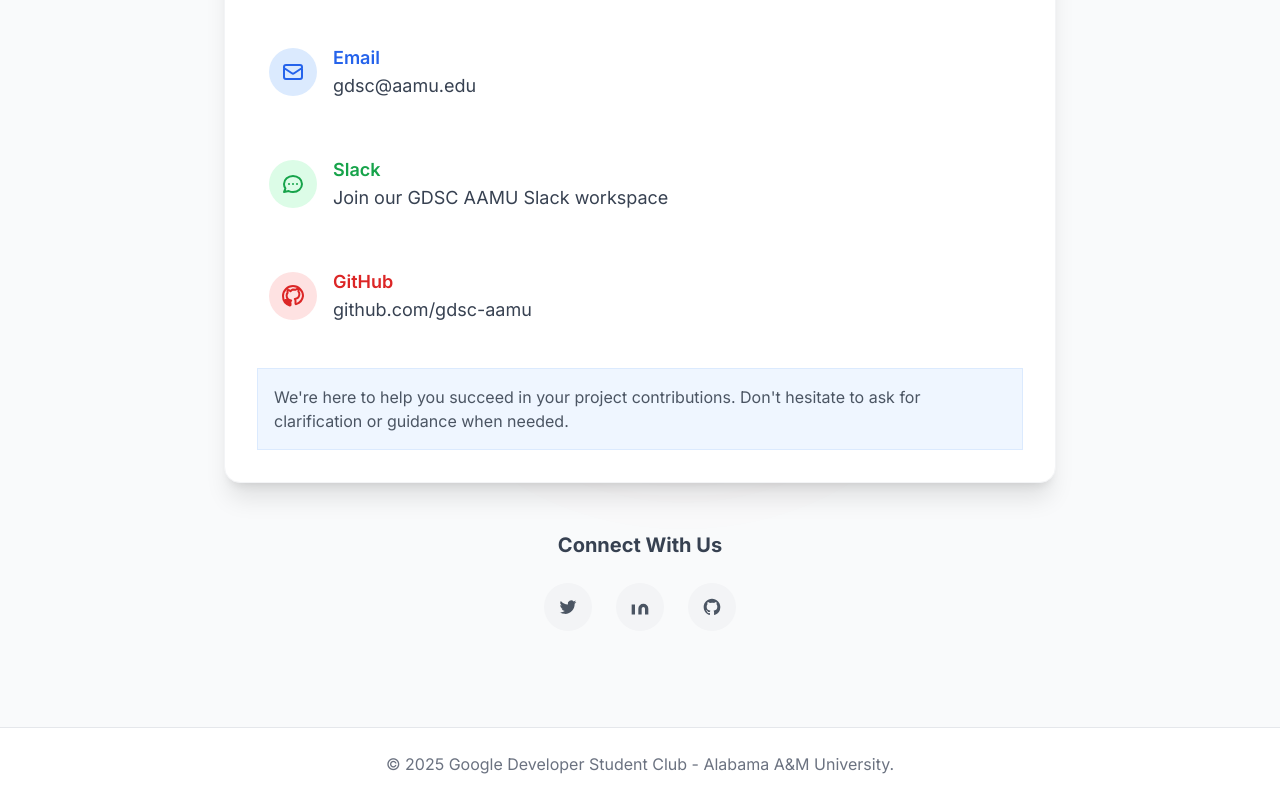
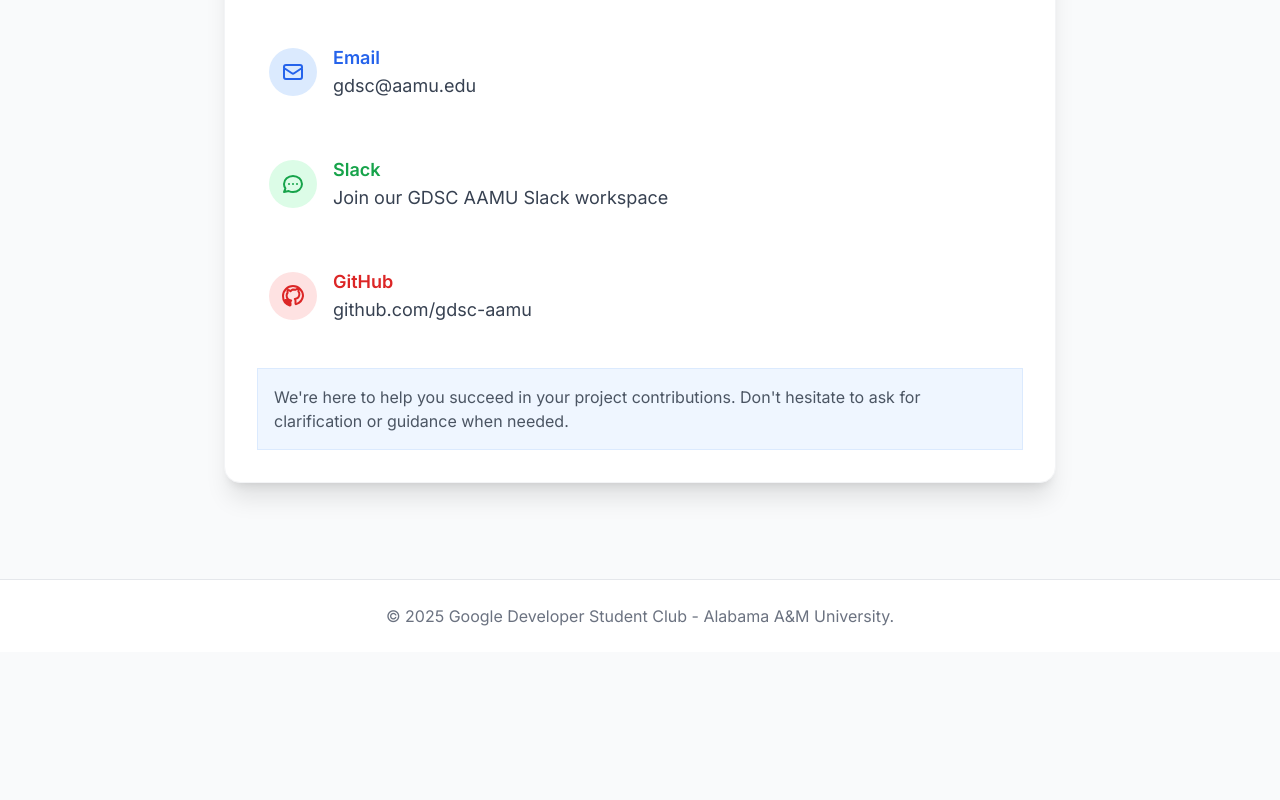
Before and after one commit to Ibrahim-t39/gdsc-aamu-web-dev-guide, a Next.js app: page /contact in a window 1280 px wide. Shown: the part 521-1321 px from the top of the page. After the commit the page ends 1173 px from the top, so only its background shows below. Built offline with nearby package versions, Linux system fonts and the light colour scheme.

Commit message:
removing links

```diff
--- a/app/contact/page.tsx
+++ b/app/contact/page.tsx
@@ -100,39 +100,6 @@ export default function Contact() {
           </div>
         </div>
       </div>
-
-      {/* Enhanced social links */}
-      <div className="mt-12 text-center">
-        <h3 className="text-xl font-bold text-gray-700 dark:text-gray-300 mb-6">Connect With Us</h3>
-        <div className="flex justify-center space-x-6">
-          {[
-            {
-              path: "M8.29 20.251c7.547 0 11.675-6.253 11.675-11.675 0-.178 0-.355-.012-.53A8.348 8.348 0 0022 5.92a8.19 8.19 0 01-2.357.646 4.118 4.118 0 001.804-2.27 8.224 8.224 0 01-2.605.996 4.107 4.107 0 00-6.993 3.743 11.65 11.65 0 01-8.457-4.287 4.106 4.106 0 001.27 5.477A4.072 4.072 0 012.8 9.713v.052a4.105 4.105 0 003.292 4.022 4.095 4.095 0 01-1.853.07 4.108 4.108 0 003.834 2.85A8.233 8.233 0 012 18.407a11.616 11.616 0 006.29 1.84",
-              name: "Twitter"
-            },
-            {
-              path: "M16 8a6 6 0 016 6v7h-4v-7a2 2 0 00-2-2 2 2 0 00-2 2v7h-4v-7a6 6 0 016-6zM2 9h4v12H2z",
-              name: "LinkedIn"
-            },
-            {
-              path: "M12 2C6.477 2 2 6.484 2 12.017c0 4.425 2.865 8.18 6.839 9.504.5.092.682-.217.682-.483 0-.237-.008-.868-.013-1.703-2.782.605-3.369-1.343-3.369-1.343-.454-1.158-1.11-1.466-1.11-1.466-.908-.62.069-.608.069-.608 1.003.07 1.531 1.032 1.531 1.032.892 1.53 2.341 1.088 2.91.832.092-.647.35-1.088.636-1.338-2.22-.253-4.555-1.113-4.555-4.951 0-1.093.39-1.988 1.029-2.688-.103-.253-.446-1.272.098-2.65 0 0 .84-.27 2.75 1.026A9.564 9.564 0 0112 6.844c.85.004 1.705.115 2.504.337 1.909-1.296 2.747-1.027 2.747-1.027.546 1.379.202 2.398.1 2.651.64.7 1.028 1.595 1.028 2.688 0 3.848-2.339 4.695-4.566 4.943.359.309.678.92.678 1.855 0 1.338-.012 2.419-.012 2.747 0 .268.18.58.688.482A10.019 10.019 0 0022 12.017C22 6.484 17.522 2 12 2z",
-              name: "GitHub"
-            }
-          ].map((item, i) => (
-            <a
-              key={i}
-              href="#"
-              className="h-12 w-12 flex items-center justify-center rounded-full bg-gray-100 dark:bg-gray-700 text-gray-600 dark:text-gray-400 hover:bg-blue-500 hover:text-white dark:hover:bg-blue-500 transition-colors"
-              aria-label={item.name}
-            >
-              <svg className="h-5 w-5" fill="currentColor" viewBox="0 0 24 24" aria-hidden="true">
-                <path d={item.path} />
-              </svg>
-              <span className="sr-only">{item.name}</span>
-            </a>
-          ))}
-        </div>
-      </div>
     </div>
   );
 }
```
